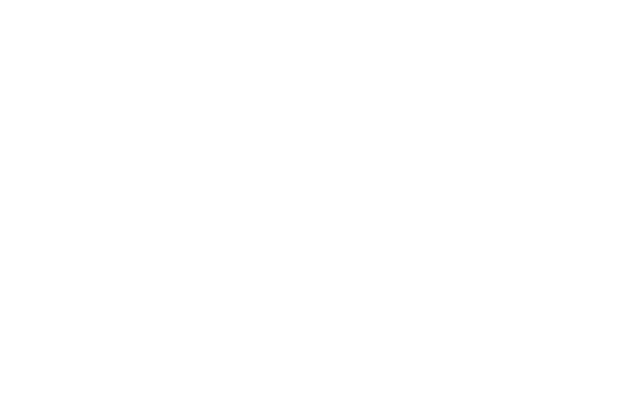
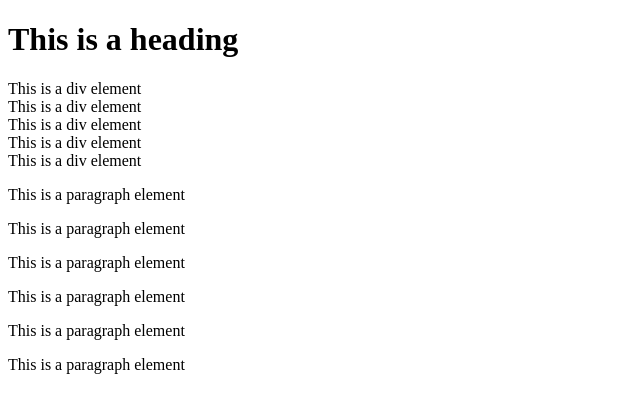
Before and after one commit to edyfer12/type-selector, a plain HTML site: page index.html in a window 1280 px wide. Shown: the whole page, without its empty margins (0-640 px from the left). Drawn offline with Linux system fonts and the light colour scheme.

Commit message:
Add HTML elements in body element

```diff
--- a/index.html
+++ b/index.html
@@ -7,51 +7,51 @@
     <body>
         <!-- Add heading -->
 
-
+        <h1>This is a heading</h1>
 
         <!-- Add div -->
 
-
+        <div>This is a div element</div>
 
         <!-- Add div -->
 
-
+        <div>This is a div element</div>
 
         <!-- Add div -->
 
-
+        <div>This is a div element</div>
 
         <!-- Add div -->
 
-
+        <div>This is a div element</div>
 
         <!-- Add div -->
 
-
+        <div>This is a div element</div>
 
         <!-- Add paragraph -->
 
-
+        <p>This is a paragraph element</p>
 
         <!-- Add paragraph -->
 
-
+        <p>This is a paragraph element</p>
 
         <!-- Add paragraph -->
 
-
+        <p>This is a paragraph element</p>
 
         <!-- Add paragraph -->
 
-
+        <p>This is a paragraph element</p>
 
         <!-- Add paragraph -->
 
-
+        <p>This is a paragraph element</p>
 
         <!-- Add paragraph -->
 
-
+        <p>This is a paragraph element</p>
 
     </body>
 </html>
```
